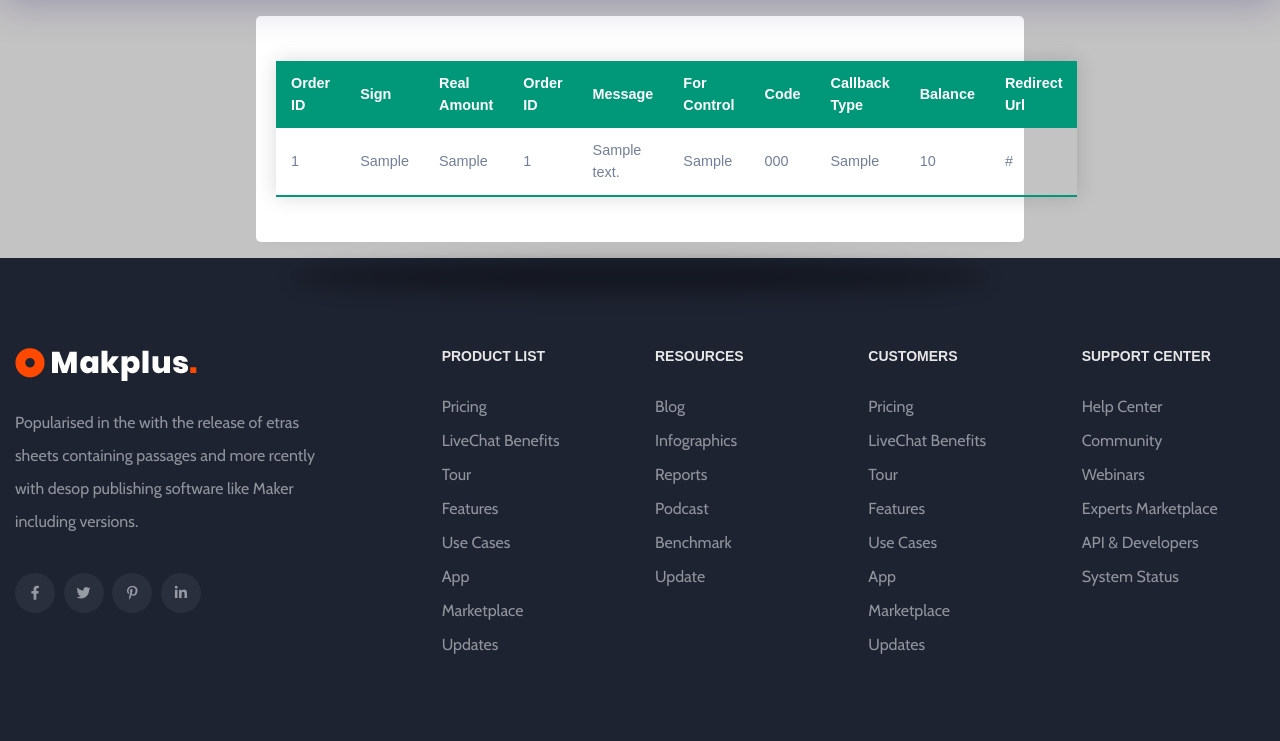
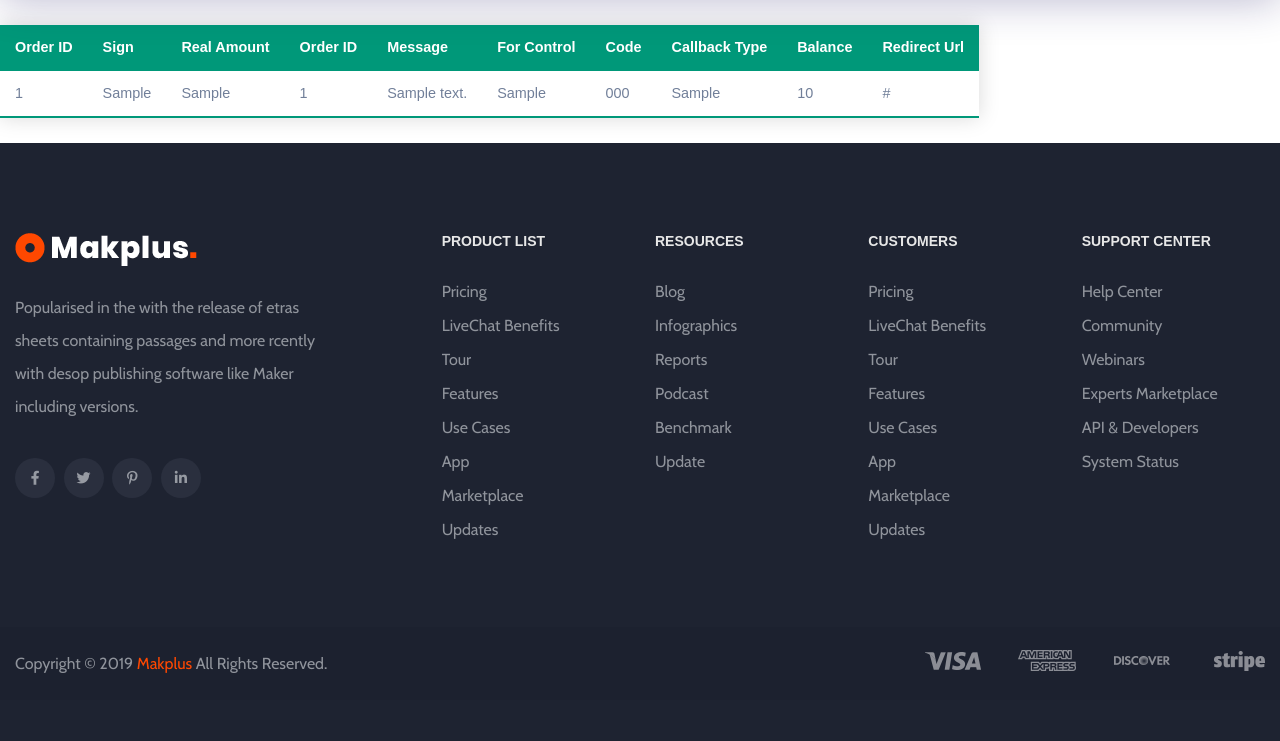
Before and after one commit to tuanlinhtony/app_test_payment_channel, a Node server app: page /callback_list in a window 1280 px wide. Shown: the part 165-906 px from the top of the page. After the commit the page ends 838 px from the top, so only its background shows below. Run offline with Node 20, Linux system fonts and the light colour scheme; tables that the repository leaves empty hold one stand-in row (values such as "Sample post"); some libraries are stand-ins or nearby versions; some web fonts are replaced.

Commit message:
Fix model callback one one more

```diff
--- a/src/templates/views/callback.hbs
+++ b/src/templates/views/callback.hbs
@@ -75,8 +75,6 @@
     <!-- header -->
 
     <!-- Start: Main content-->
-    <div class="chargeMoneyMobile">
-        <div class="containerForm" >
     <table class="styled-table">
         <thead>
         <tr>
@@ -111,8 +109,7 @@
         {{/each}}
 
     </table>
-        </div>
-    </div>
+
     <div class="showbox">
         <div class="loader">
             <svg class="circular" viewBox="25 25 50 50">
```
Lines whose indentation alone changed are shown as unchanged.
